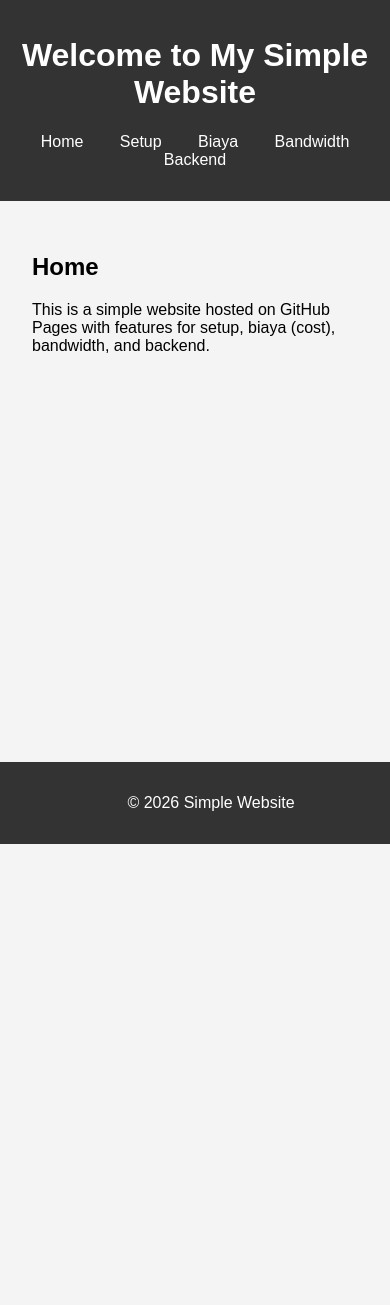
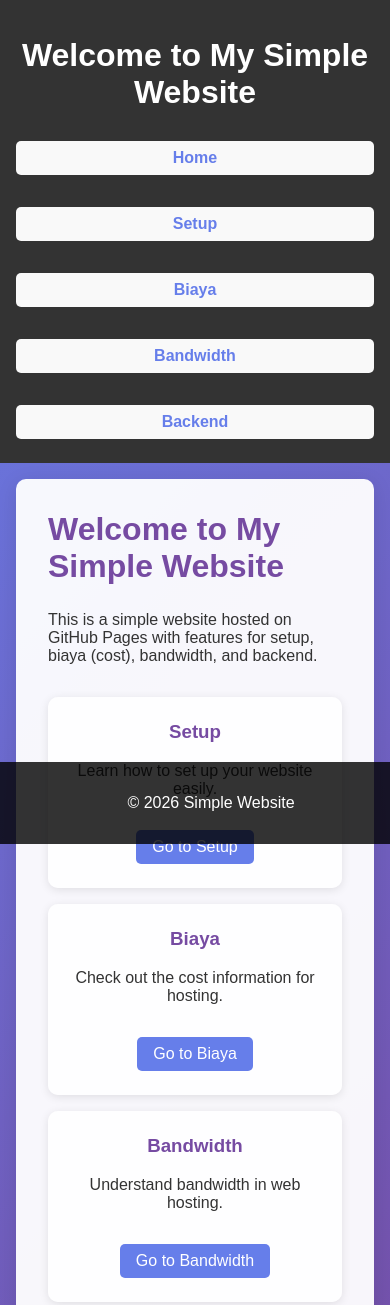
Before and after one commit to nainakhumaira/tugasgithub, a plain HTML site: page index.html in a window 390 px wide. Shown: the top 1305 px of the page. Before the commit the page ends 844 px from the top, so only its background shows below. Drawn offline with Linux system fonts and the light colour scheme.

Commit message:
Improve website design with modern CSS, gradient backgrounds, cards, and responsive layout

```diff
--- a/index.html
+++ b/index.html
@@ -21,8 +21,30 @@
     </header>
     <main>
         <section>
-            <h2>Home</h2>
+            <h2>Welcome to My Simple Website</h2>
             <p>This is a simple website hosted on GitHub Pages with features for setup, biaya (cost), bandwidth, and backend.</p>
+            <div class="features">
+                <div class="card">
+                    <h3>Setup</h3>
+                    <p>Learn how to set up your website easily.</p>
+                    <a href="setup.html">Go to Setup</a>
+                </div>
+                <div class="card">
+                    <h3>Biaya</h3>
+                    <p>Check out the cost information for hosting.</p>
+                    <a href="biaya.html">Go to Biaya</a>
+                </div>
+                <div class="card">
+                    <h3>Bandwidth</h3>
+                    <p>Understand bandwidth in web hosting.</p>
+                    <a href="bandwidth.html">Go to Bandwidth</a>
+                </div>
+                <div class="card">
+                    <h3>Backend</h3>
+                    <p>Explore backend features and contact form.</p>
+                    <a href="backend.html">Go to Backend</a>
+                </div>
+            </div>
         </section>
     </main>
     <footer>
--- a/style.css
+++ b/style.css
@@ -1,8 +1,10 @@
 body {
-    font-family: Arial, sans-serif;
+    font-family: 'Arial', sans-serif;
     margin: 0;
     padding: 0;
-    background-color: #f4f4f4;
+    background: linear-gradient(135deg, #667eea 0%, #764ba2 100%);
+    color: #333;
+    min-height: 100vh;
 }
 
 header {
@@ -15,24 +17,48 @@ header {
 nav ul {
     list-style: none;
     padding: 0;
-}
-
-nav ul li {
-    display: inline;
-    margin: 0 1rem;
+    margin: 1rem 0 0 0;
+    display: flex;
+    justify-content: center;
+    gap: 2rem;
 }
 
 nav a {
+    color: #667eea;
+    text-decoration: none;
+    font-weight: bold;
+    padding: 0.5rem 1rem;
+    border-radius: 20px;
+    transition: background 0.3s, color 0.3s;
+}
+
+nav a:hover {
+    background: #667eea;
     color: white;
-    text-decoration: none;
 }
 
 main {
     padding: 2rem;
+    max-width: 1200px;
+    margin: 0 auto;
+}
+
+section {
+    background: rgba(255, 255, 255, 0.95);
+    padding: 2rem;
+    margin-bottom: 2rem;
+    border-radius: 10px;
+    box-shadow: 0 4px 20px rgba(0, 0, 0, 0.1);
+}
+
+section h2 {
+    color: #764ba2;
+    margin-top: 0;
+    font-size: 2rem;
 }
 
 footer {
-    background-color: #333;
+    background: rgba(0, 0, 0, 0.8);
     color: white;
     text-align: center;
     padding: 1rem;
@@ -40,3 +66,94 @@ footer {
     width: 100%;
     bottom: 0;
 }
+
+/* Additional styles for forms and buttons */
+button {
+    background: #667eea;
+    color: white;
+    border: none;
+    padding: 0.5rem 1rem;
+    border-radius: 5px;
+    cursor: pointer;
+    transition: background 0.3s;
+}
+
+button:hover {
+    background: #5a6fd8;
+}
+
+input, textarea {
+    width: 100%;
+    padding: 0.5rem;
+    margin: 0.5rem 0;
+    border: 1px solid #ddd;
+    border-radius: 5px;
+}
+
+ul {
+    list-style: none;
+    padding: 0;
+}
+
+ul li {
+    background: #f9f9f9;
+    margin: 0.5rem 0;
+    padding: 0.5rem;
+    border-radius: 5px;
+}
+
+/* Features cards */
+.features {
+    display: grid;
+    grid-template-columns: repeat(auto-fit, minmax(250px, 1fr));
+    gap: 1rem;
+    margin-top: 2rem;
+}
+
+.card {
+    background: rgba(255, 255, 255, 0.9);
+    padding: 1.5rem;
+    border-radius: 10px;
+    box-shadow: 0 2px 10px rgba(0, 0, 0, 0.1);
+    text-align: center;
+    transition: transform 0.3s, box-shadow 0.3s;
+}
+
+.card:hover {
+    transform: translateY(-5px);
+    box-shadow: 0 4px 20px rgba(0, 0, 0, 0.2);
+}
+
+.card h3 {
+    color: #764ba2;
+    margin-top: 0;
+}
+
+.card a {
+    display: inline-block;
+    margin-top: 1rem;
+    background: #667eea;
+    color: white;
+    padding: 0.5rem 1rem;
+    text-decoration: none;
+    border-radius: 5px;
+    transition: background 0.3s;
+}
+
+.card a:hover {
+    background: #5a6fd8;
+}
+
+/* Responsive */
+@media (max-width: 768px) {
+    nav ul {
+        flex-direction: column;
+        gap: 1rem;
+    }
+    main {
+        padding: 1rem;
+    }
+    .features {
+        grid-template-columns: 1fr;
+    }
+}
```
